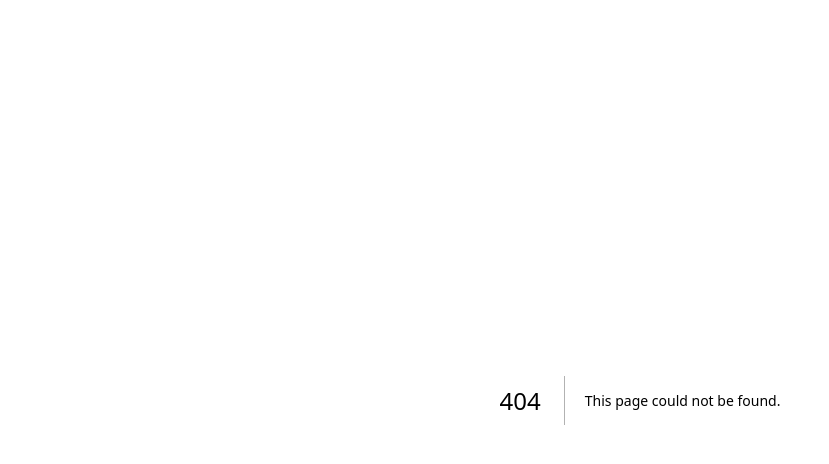
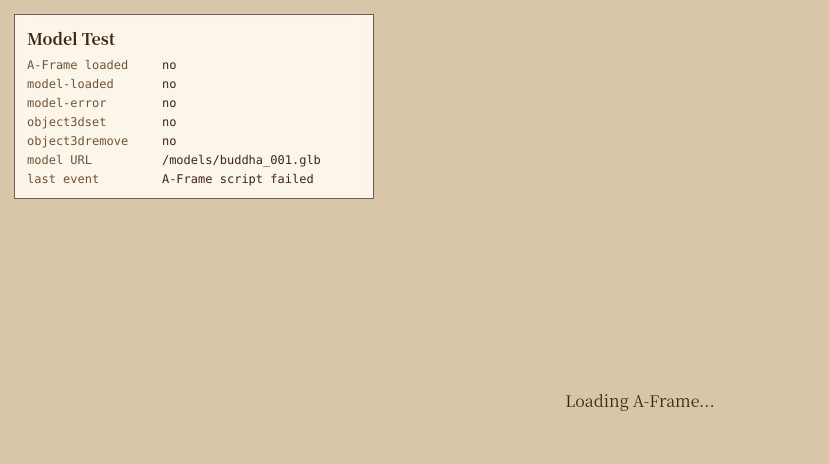
Before and after one commit to nor9cs-stack/buddhist-restoration-ar, a Next.js app: page /model-test in a window 1280 px wide. Before the commit this address had no page. Shown: the top 464 px of the page, without its empty margins (0-829 px from the left). Built offline with nearby package versions, Linux system fonts and the light colour scheme.

Commit message:
Add standalone GLB model test page

```diff
--- a/src/app/globals.css
+++ b/src/app/globals.css
@@ -96,6 +96,75 @@ a {
 .ar-status.error {
   border-color: rgba(127, 29, 29, 0.55);
   color: var(--error);
+}
+
+.model-test-page {
+  position: fixed;
+  inset: 0;
+  overflow: hidden;
+  background: var(--paper);
+}
+
+.model-test-panel {
+  position: fixed;
+  top: max(14px, env(safe-area-inset-top));
+  left: max(14px, env(safe-area-inset-left));
+  z-index: 20;
+  width: min(360px, calc(100vw - 28px));
+  max-height: 44svh;
+  overflow-y: auto;
+  border: 1px solid rgba(61, 37, 22, 0.72);
+  background: rgba(255, 250, 242, 0.9);
+  color: var(--ink);
+  padding: 12px;
+  backdrop-filter: blur(10px);
+}
+
+.model-test-panel h1 {
+  margin: 0 0 8px;
+  font-size: 1rem;
+  font-weight: 600;
+}
+
+.model-test-panel dl {
+  display: grid;
+  gap: 5px;
+  margin: 0;
+  font-family:
+    ui-monospace,
+    SFMono-Regular,
+    Consolas,
+    "Liberation Mono",
+    monospace;
+  font-size: 0.75rem;
+}
+
+.model-test-panel div {
+  display: grid;
+  grid-template-columns: minmax(96px, 38%) minmax(0, 1fr);
+  gap: 8px;
+}
+
+.model-test-panel dt {
+  color: var(--ink-muted);
+}
+
+.model-test-panel dd {
+  min-width: 0;
+  margin: 0;
+  overflow-wrap: anywhere;
+}
+
+.model-test-scene {
+  width: 100vw;
+  height: 100svh;
+}
+
+.model-test-loading {
+  display: grid;
+  min-height: 100svh;
+  place-items: center;
+  color: var(--ink);
 }
 
 .calibration-panel {
--- /dev/null
+++ b/src/app/model-test/page.tsx
@@ -0,0 +1,5 @@
+import ModelTestViewer from "@/components/ModelTestViewer";
+
+export default function ModelTestPage() {
+  return <ModelTestViewer />;
+}
--- /dev/null
+++ b/src/components/ModelTestViewer.tsx
@@ -0,0 +1,219 @@
+"use client";
+
+import { useCallback, useEffect, useRef, useState } from "react";
+
+type ModelTestState = {
+  aframeLoaded: boolean;
+  modelLoaded: boolean;
+  modelError: boolean;
+  object3DSet: boolean;
+  object3DRemoved: boolean;
+  lastEvent: string;
+};
+
+const AFRAME_SCRIPT_ID = "aframe-runtime";
+const AFRAME_SRC = "https://aframe.io/releases/1.5.0/aframe.min.js";
+const MODEL_URL = "/models/buddha_001.glb";
+
+const initialState: ModelTestState = {
+  aframeLoaded: false,
+  modelLoaded: false,
+  modelError: false,
+  object3DSet: false,
+  object3DRemoved: false,
+  lastEvent: "waiting"
+};
+
+function waitForScript(id: string, src: string) {
+  return new Promise<void>((resolve, reject) => {
+    const existing = document.getElementById(id) as HTMLScriptElement | null;
+
+    if (existing?.dataset.loaded === "true") {
+      resolve();
+      return;
+    }
+
+    if (existing?.dataset.failed === "true") {
+      reject(new Error(`Unable to load ${src}`));
+      return;
+    }
+
+    const script = existing ?? document.createElement("script");
+    script.id = id;
+    script.src = src;
+    script.async = true;
+    script.crossOrigin = "anonymous";
+
+    script.addEventListener(
+      "load",
+      () => {
+        script.dataset.loaded = "true";
+        resolve();
+      },
+      { once: true }
+    );
+
+    script.addEventListener(
+      "error",
+      () => {
+        script.dataset.failed = "true";
+        reject(new Error(`Unable to load ${src}`));
+      },
+      { once: true }
+    );
+
+    if (!existing) {
+      document.head.appendChild(script);
+    }
+  });
+}
+
+export default function ModelTestViewer() {
+  const modelRef = useRef<HTMLElement | null>(null);
+  const [ready, setReady] = useState(false);
+  const [state, setState] = useState<ModelTestState>(initialState);
+
+  const updateState = useCallback((patch: Partial<ModelTestState>) => {
+    setState((current) => {
+      const next = { ...current, ...patch };
+      console.log("[Model Test]", patch, next);
+      return next;
+    });
+  }, []);
+
+  const attachModelRef = useCallback(
+    (element: HTMLElement | null) => {
+      modelRef.current = element;
+    },
+    []
+  );
+
+  useEffect(() => {
+    let cancelled = false;
+
+    waitForScript(AFRAME_SCRIPT_ID, AFRAME_SRC)
+      .then(() => {
+        if (cancelled) {
+          return;
+        }
+
+        updateState({ aframeLoaded: true, lastEvent: "A-Frame loaded" });
+        setReady(true);
+      })
+      .catch((error) => {
+        console.error("[Model Test] A-Frame script failed", error);
+        updateState({ lastEvent: "A-Frame script failed" });
+      });
+
+    return () => {
+      cancelled = true;
+    };
+  }, [updateState]);
+
+  useEffect(() => {
+    const model = modelRef.current;
+
+    if (!ready || !model) {
+      return;
+    }
+
+    const logEvent = (name: string, event: Event) => {
+      console.log(`[Model Test] ${name}`, event);
+    };
+
+    const handleModelLoaded = (event: Event) => {
+      logEvent("model-loaded", event);
+      updateState({
+        lastEvent: "model-loaded",
+        modelLoaded: true,
+        modelError: false
+      });
+    };
+
+    const handleModelError = (event: Event) => {
+      logEvent("model-error", event);
+      updateState({
+        lastEvent: "model-error",
+        modelLoaded: false,
+        modelError: true
+      });
+    };
+
+    const handleObject3DSet = (event: Event) => {
+      logEvent("object3dset", event);
+      updateState({
+        lastEvent: "object3dset",
+        object3DSet: true,
+        object3DRemoved: false
+      });
+    };
+
+    const handleObject3DRemove = (event: Event) => {
+      logEvent("object3dremove", event);
+      updateState({
+        lastEvent: "object3dremove",
+        object3DRemoved: true
+      });
+    };
+
+    model.addEventListener("model-loaded", handleModelLoaded);
+    model.addEventListener("model-error", handleModelError);
+    model.addEventListener("object3dset", handleObject3DSet);
+    model.addEventListener("object3dremove", handleObject3DRemove);
+
+    return () => {
+      model.removeEventListener("model-loaded", handleModelLoaded);
+      model.removeEventListener("model-error", handleModelError);
+      model.removeEventListener("object3dset", handleObject3DSet);
+      model.removeEventListener("object3dremove", handleObject3DRemove);
+    };
+  }, [ready, updateState]);
+
+  const rows: Array<[string, string]> = [
+    ["A-Frame loaded", state.aframeLoaded ? "yes" : "no"],
+    ["model-loaded", state.modelLoaded ? "yes" : "no"],
+    ["model-error", state.modelError ? "yes" : "no"],
+    ["object3dset", state.object3DSet ? "yes" : "no"],
+    ["object3dremove", state.object3DRemoved ? "yes" : "no"],
+    ["model URL", MODEL_URL],
+    ["last event", state.lastEvent]
+  ];
+
+  return (
+    <main className="model-test-page">
+      <section className="model-test-panel" aria-label="Model test diagnostics">
+        <h1>Model Test</h1>
+        <dl>
+          {rows.map(([label, value]) => (
+            <div key={label}>
+              <dt>{label}</dt>
+              <dd>{value}</dd>
+            </div>
+          ))}
+        </dl>
+      </section>
+
+      {ready ? (
+        <a-scene
+          class="model-test-scene"
+          background="color: #d9c5a7"
+          renderer="colorManagement: true, physicallyCorrectLights"
+          embedded
+          vr-mode-ui="enabled: false"
+        >
+          <a-entity light="type: ambient; intensity: 0.8" />
+          <a-entity light="type: directional; intensity: 0.9" position="1 2 1" />
+          <a-entity
+            ref={attachModelRef}
+            gltf-model={MODEL_URL}
+            position="0 0 -3"
+            scale="1 1 1"
+          />
+          <a-camera position="0 0 0" />
+        </a-scene>
+      ) : (
+        <div className="model-test-loading">Loading A-Frame...</div>
+      )}
+    </main>
+  );
+}
```
